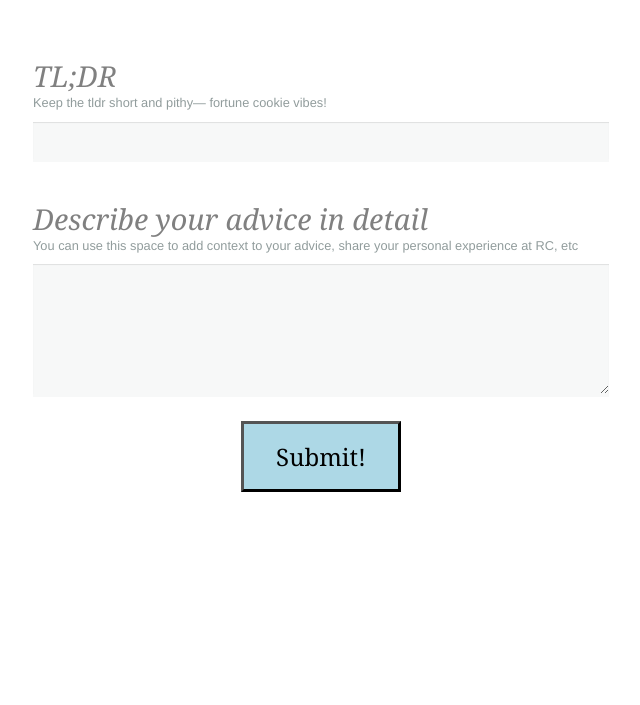
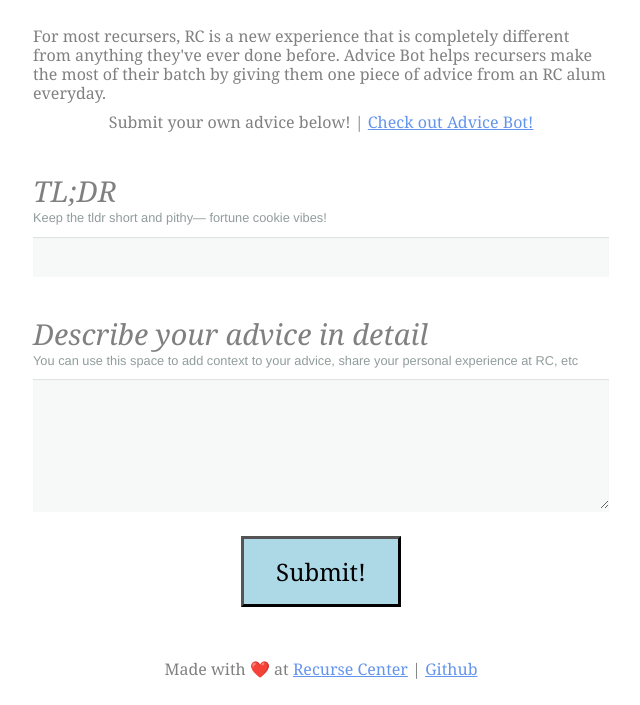
Before and after one commit to krithikasb/alumni-advice, a website: page static/main.html in a window 1280 px wide. Shown: the part 95-800 px from the top of the page, without its empty margins (319-959 px from the left). Drawn offline with Linux system fonts and the light colour scheme; no server answers.

Commit message:
add description and footer

```diff
--- a/static/main.html
+++ b/static/main.html
@@ -18,6 +18,19 @@
     <div class="wrapper">
       <form id="form" class="form">
         <h1>Give advice!</h1>
+        <p class="description">
+          For most recursers, RC is a new experience that is completely
+          different from anything they've ever done before. Advice Bot helps
+          recursers make the most of their batch by giving them one piece of
+          advice from an RC alum everyday.
+        </p>
+        <p class="description center">
+          Submit your own advice below!&Tab;|&Tab;
+          <a
+            href="https://recurse.zulipchat.com/#narrow/pm-with/506831-advice-bot"
+            >Check out Advice Bot!</a
+          >
+        </p>
         <label for="tldr">TL;DR</label>
         <div id="tldr-help" class="helptext">
           Keep the tldr short and pithy&mdash; fortune cookie vibes!
@@ -42,6 +55,11 @@
           <h3 class="previouslySubmitted">Previously submitted</h3>
         </div>
       </div>
+      <footer class="description center">
+        Made with ❤️ at
+        <a href="https://recurse.com">Recurse Center</a>&Tab;|&Tab;
+        <a href="https://github.com/krithikasb/alumni-advice">Github</a>
+      </footer>
     </div>
     <script src="script.js"></script>
   </body>
--- a/static/styles.css
+++ b/static/styles.css
@@ -8,12 +8,16 @@ body {
   padding: 0;
   font-family: "Libre Baskerville", Georgia, serif;
   line-height: 1.2;
+  height: 100%;
 }
 
 .wrapper {
   max-width: 40rem;
   padding: 0 2rem;
   margin: auto;
+  height: 100%;
+  display: grid;
+  align-items: start;
 }
 
 .form {
@@ -23,6 +27,20 @@ body {
 h1 {
   text-align: center;
   font-size: 3rem;
+  color: cornflowerblue;
+}
+
+.description {
+  color: grey;
+  margin-top: unset;
+  margin-bottom: 0.6rem;
+}
+
+.description.center {
+  text-align: center;
+}
+
+.description a {
   color: cornflowerblue;
 }
 
@@ -182,3 +200,8 @@ button:hover {
 ul.allAdvice:empty ~ .previouslySubmittedWrapper {
   display: none;
 }
+
+.wrapper footer {
+  align-self: end;
+  padding-bottom: 1rem;
+}
```
